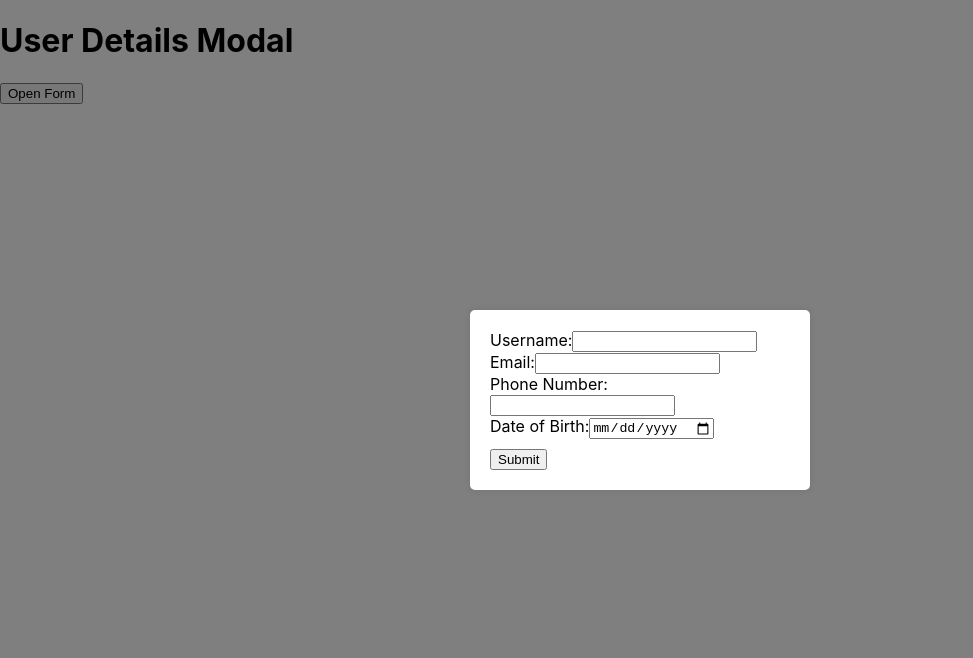
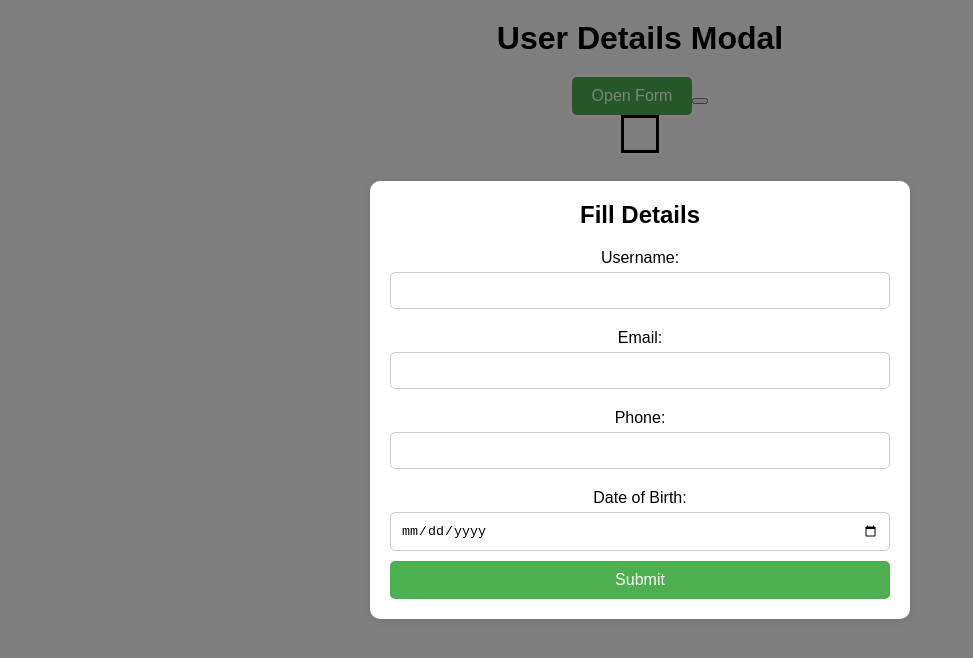
Before and after one commit to Rahul-7368/xmodal, a React (Create React App) app: page / in a window 1280 px wide. Both pictures are taken after a click on the button "Open Form". Shown: the top 658 px of the page, without its empty margins (0-973 px from the left). Built offline with nearby package versions, Linux system fonts and the light colour scheme.

Commit message:
final commit

```diff
--- a/src/App.css
+++ b/src/App.css
@@ -1,23 +1,65 @@
+.App {
+  text-align: center;
+  font-family: Arial, sans-serif;
+}
+
+h1 {
+  margin: 20px 0;
+}
+
+.submit-button {
+  padding: 10px 20px;
+  font-size: 16px;
+  background-color: #4CAF50;
+  color: white;
+  border: none;
+  border-radius: 5px;
+  cursor: pointer;
+}
+
+.submit-button:hover {
+  background-color: #45a049;
+}
+
 .modal {
   position: fixed;
   top: 0;
   left: 0;
   width: 100%;
   height: 100%;
-  background-color: rgba(0, 0, 0, 0.5);
   display: flex;
   justify-content: center;
   align-items: center;
+  background-color: rgba(0, 0, 0, 0.5);
 }
 
 .modal-content {
-  background-color: #fff;
+  background-color: white;
   padding: 20px;
-  border-radius: 5px;
-  box-shadow: 0 0 10px rgba(0, 0, 0, 0.1);
-  width: 300px;
+  border-radius: 10px;
+  box-shadow: 0 2px 10px rgba(0, 0, 0, 0.1);
+  width: 80%;
+  max-width: 500px;
 }
 
-.submit-button {
-  margin-top: 10px;
+.modal-content h2 {
+  margin-top: 0;
 }
+
+.modal-content label {
+  display: block;
+  margin: 10px 0 5px;
+}
+
+.modal-content input {
+  width: calc(100% - 22px);
+  padding: 10px;
+  margin-bottom: 10px;
+  border: 1px solid #ccc;
+  border-radius: 5px;
+}
+
+.modal-content .submit-button {
+  width: 100%;
+  font-size: 16px;
+}
--- a/src/App.js
+++ b/src/App.js
@@ -1,112 +1,133 @@
-import React, { useState } from "react";
+import React, { useState, useEffect } from 'react';
 import './App.css';
 
-const App = () => {
-  const [isModalOpen, setIsModalOpen] = useState(false);
-  const [username, setUsername] = useState('');
-  const [email, setEmail] = useState('');
-  const [dob, setDob] = useState('');
-  const [phone, setPhone] = useState('');
+function App() {
+  const [showModal, setShowModal] = useState(false);
+  const [formData, setFormData] = useState({
+    username: '',
+    email: '',
+    phone: '',
+    dob: '',
+  });
 
-  const handleOpenModal = () => {
-    setIsModalOpen(true);
+  useEffect(() => {
+    const handleClickOutside = (event) => {
+      const openButton = document.getElementById('open-button');
+      if (showModal && event.target.closest('.modal') === null && event.target !== openButton) {
+        setShowModal(false);
+      }
     };
 
-  const handleCloseModal = (e) => {
-    if(e.target.className === 'modal') {
-      setIsModalOpen(false);
-    }
+    document.addEventListener('click', handleClickOutside);
 
+    return () => {
+      document.removeEventListener('click', handleClickOutside);
     };
+  }, [showModal]);
 
   const handleSubmit = (e) => {
     e.preventDefault();
-    if (!username) {
-      alert('Username is required');
-      return;
-    }
+
+    const { username, email, phone, dob } = formData;
+
     if (!email.includes('@')) {
       alert('Invalid email. Please check your email address.');
       return;
     }
+
     if (!/^\d{10}$/.test(phone)) {
       alert('Invalid phone number. Please enter a 10-digit phone number.');
       return;
     }
+
     const today = new Date();
-    const birthDate = new Date(dob);
-    if (birthDate >= today) {
-      alert('Invalid date of birth. Date of birth cannot be in the future.');
+    const dobDate = new Date(dob);
+
+    if (dobDate >= today) {
+      alert('Invalid date of birth. Date must be in the past.');
       return;
     }
 
-    setUsername('');
-    setEmail('');
-    setDob('');
-    setPhone('');
-    setIsModalOpen(false);
+
+    setFormData({
+      username: '',
+      email: '',
+      phone: '',
+      dob: '',
+    });
+    setShowModal(false);
   };
 
-  return(
-    <div>
+  return (
+    <div className="App">
       <h1>User Details Modal</h1>
-      <button onClick = {handleOpenModal}>Open Form</button>
-      {isModalOpen && (
-        <div className="modal" onClick={handleCloseModal}>
-          <div className="modal-content">
+      <button id='open-button' className='submit-button' onClick={() => setShowModal(true)}>Open Form</button>
+      <button className="test"></button>
+      {showModal &&
+        <dialog open={showModal} >
+          <div className="modal" >
+            <div className="modal-content" >
+              <h2>Fill Details</h2>
               <form onSubmit={handleSubmit}>
-              <label>
-                Username:
+                <label htmlFor="username">Username:</label>
                 <input
                   type="text"
                   id="username"
-                  value={username}
-                  onChange={(e) => setUsername(e.target.value)}
+                  name="username"
+                  value={formData.username}
+                  onChange={(e) =>
+                    setFormData({ ...formData, username: e.target.value })
+                  }
+                  required
                 />
-              </label>
-              <br />
-              <label>
-                Email:
+
+                <label htmlFor="email">Email:</label>
                 <input
-                  type="email"
+                  type="text"
                   id="email"
-                  value={email}
-                  onChange={(e) => setEmail(e.target.value)}
+                  name="email"
+                  value={formData.email}
+                  onChange={(e) =>
+                    setFormData({ ...formData, email: e.target.value })
+                  }
+                  pattern=".+@.+"
+                  title={`Please include an '@' in the email address. '${formData.email} is missing an '@'`}
+                  required
                 />
-              </label>
-              <br />
-              <label>
-                Phone Number:
+
+                <label htmlFor="phone">Phone:</label>
                 <input
                   type="text"
                   id="phone"
-                  value={phone}
-                  onChange={(e) => setPhone(e.target.value)}
+                  name="phone"
+                  value={formData.phone}
+                  onChange={(e) =>
+                    setFormData({ ...formData, phone: e.target.value })
+                  }
+                  required
                 />
-              </label>
-              <br/>
-              <label>
-                Date of Birth:
+
+                <label htmlFor="dob">Date of Birth:</label>
                 <input
                   type="date"
                   id="dob"
-                  value={dob}
-                  onChange={(e) => setDob(e.target.value)}
+                  name="dob"
+                  value={formData.dob}
+                  onChange={(e) =>
+                    setFormData({ ...formData, dob: e.target.value })
+                  }
+                  required
                 />
-
-              </label>
-              <br />
-              <button type="submit" className="submit-button">
+                <button type='submit' className="submit-button">
                   Submit
                 </button>
               </form>
             </div>
           </div>
-      )}
+        </dialog>
+      }
     </div>
   );
-
-};
-
+}
 
 export default App;
```
Lines whose indentation alone changed are shown as unchanged.
